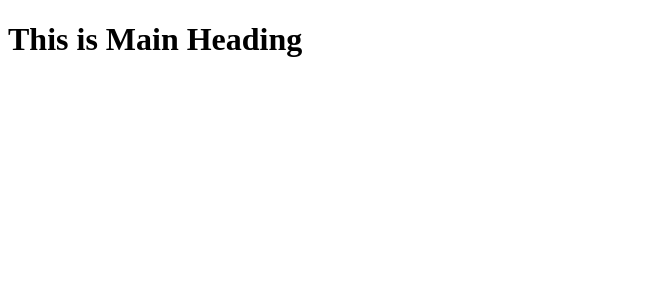
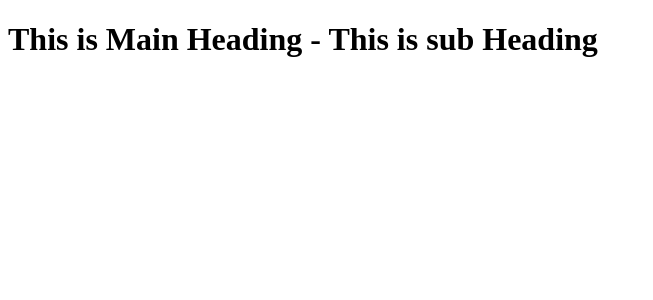
Before and after one commit to veerthondam/React, a React (Vite) app: page / in a window 1280 px wide. Shown: the top 300 px of the page, without its empty margins (0-653 px from the left). Built offline with nearby package versions, Linux system fonts and the light colour scheme.

Commit message:
dummy changes made

```diff
--- a/App.js
+++ b/App.js
@@ -1,8 +1,14 @@
 import React from "react";
 import ReactDOM from "react-dom/client";
 const TitleName = "This is Main Heading";
+const TitleName1 = "This is sub Heading";
 
-const Title = () => <h1> {TitleName} </h1>;
+const Title = () => (
+  <h1>
+    {" "}
+    {TitleName} - {TitleName1}{" "}
+  </h1>
+);
 
 const HeaderComponent = () => (
   <div className="container">
```
